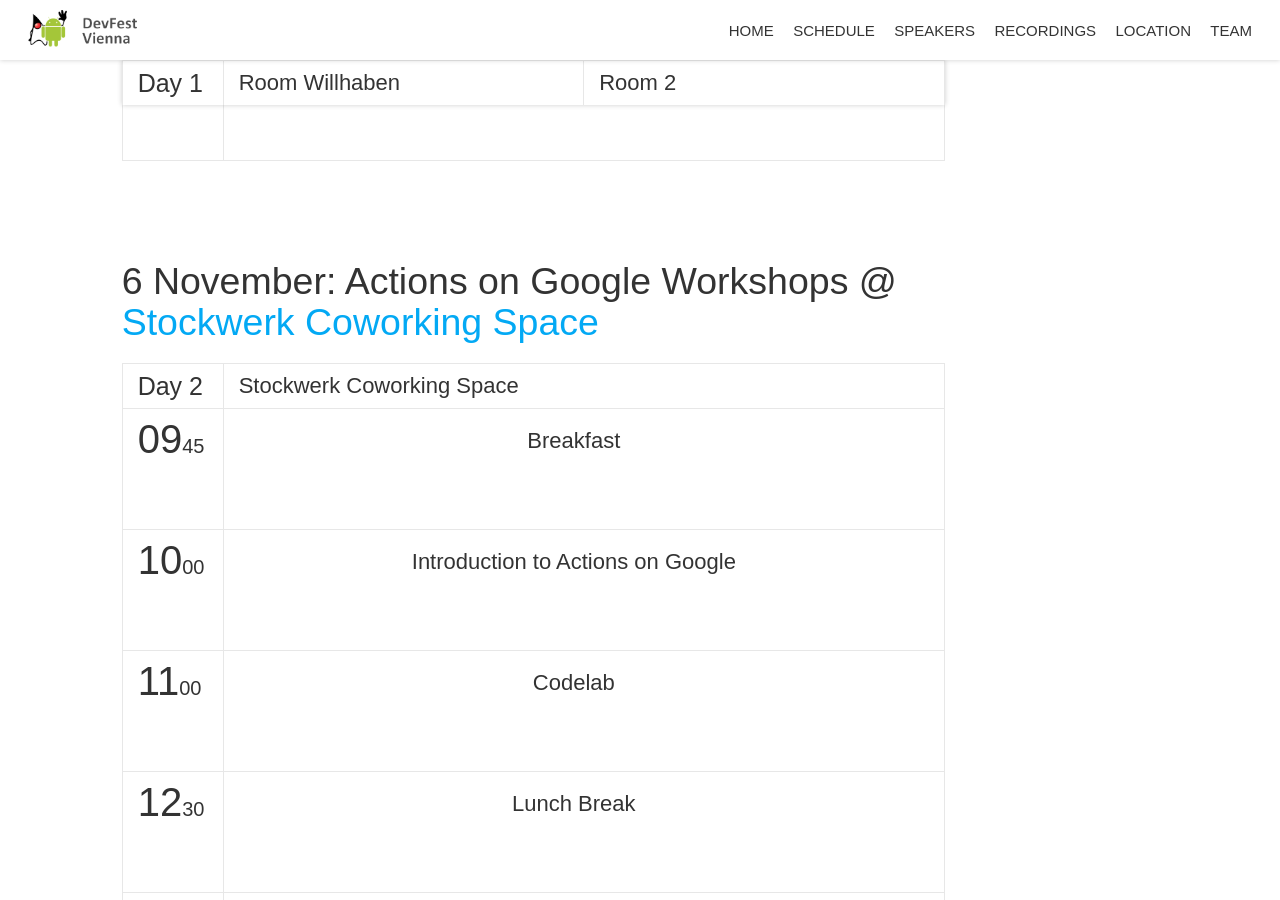
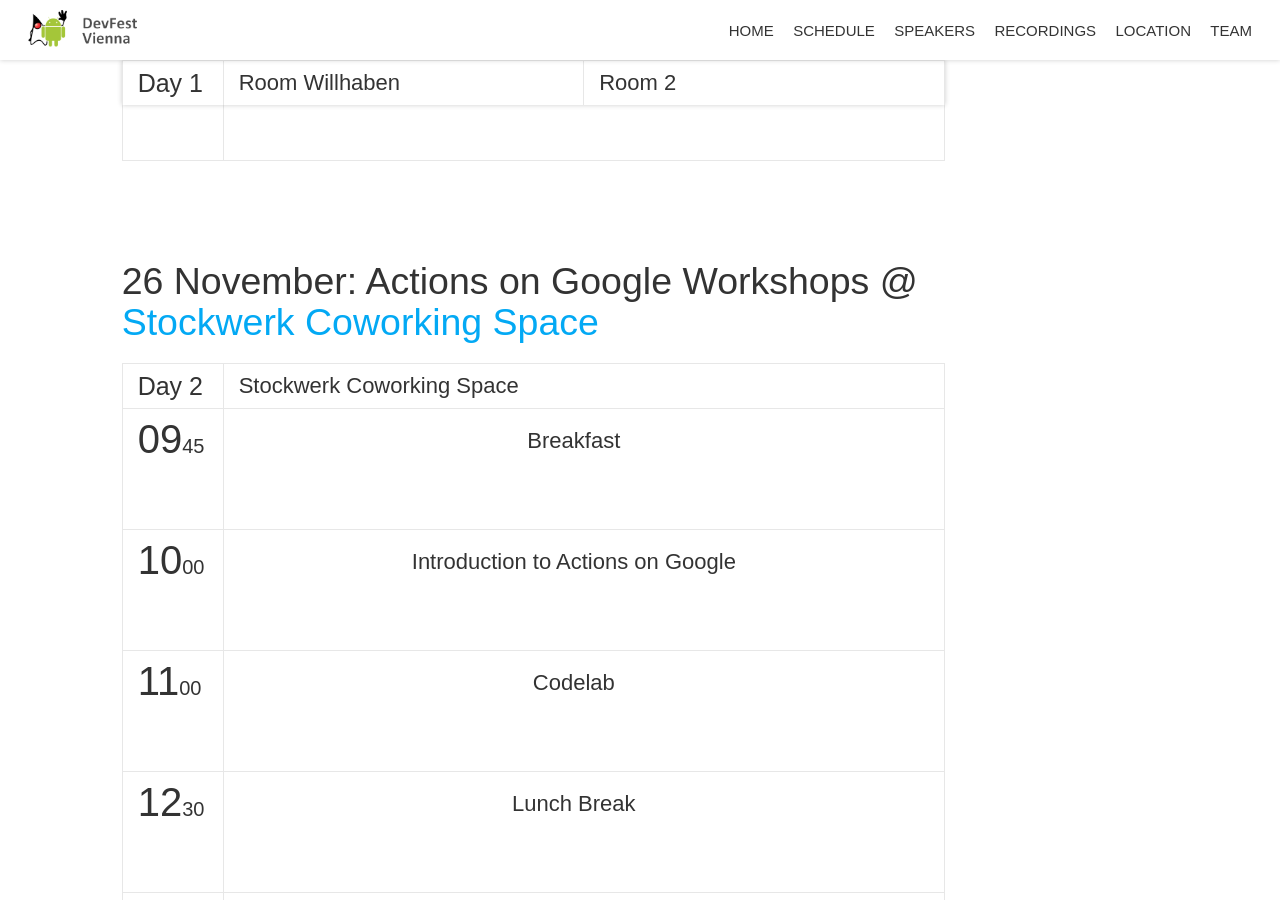
Before and after one commit to DevFestVienna/devfest-at-site, a Jekyll site: the page built from sessions.html, in a window 1280 px wide and 900 px high, scrolled down 2239 px. Built offline with Jekyll 4.4.1, drawn with Linux system fonts in a browser that asks for light colours; nearby versions of some CDN libraries; comment, search, counter and statistics services are not loaded; grey boxes are pictures that could not be loaded.

Commit message:
Corrected typo in date

```diff
--- a/_data/schedule.yml
+++ b/_data/schedule.yml
@@ -66,7 +66,7 @@
         sessionIds: [104]
 -
   date: "2017-11-26"
-  dateReadable: "6 November"
+  dateReadable: "26 November"
   dateDescription: "Actions on Google Workshops"
   location: "Stockwerk Coworking Space"
   locationLink: "/location/#stockwerk"
```
